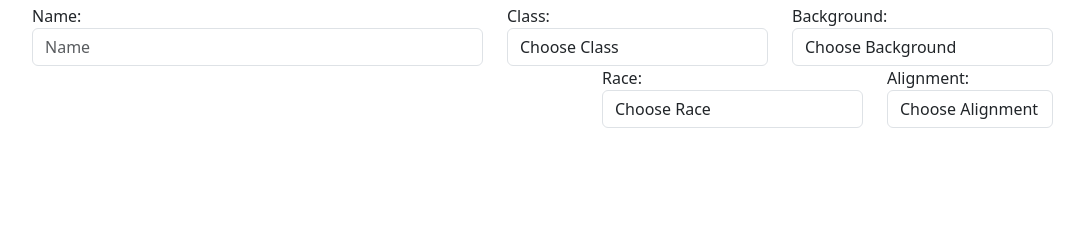
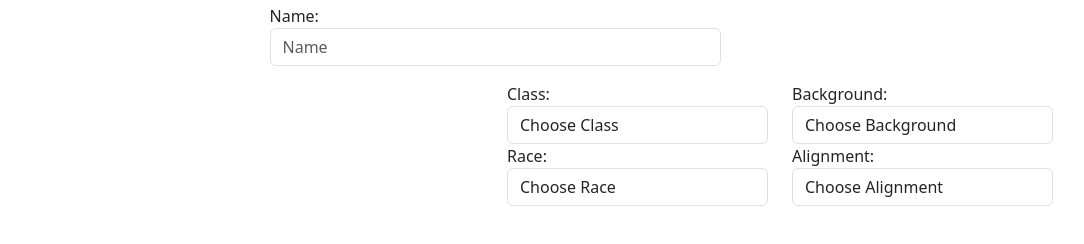
Before and after one commit to EthanWolf714/CharacterGenerator, a plain HTML site: page index.html in a window 1280 px wide. Shown: the part 42-286 px from the top of the page, without its empty margins (145-1229 px from the left). Drawn offline with nearby package versions, Linux system fonts and the light colour scheme.

Commit message:
formatting baisc input boxes

```diff
--- a/index.html
+++ b/index.html
@@ -12,20 +12,33 @@
 </head>
 
 <body>
-    <div class="container">
+    <div>
         <div class="row justify-content-center">
             <div class="col-12 text-center">
                  <h2>Character Generator</h2>
              </div>
          </div>
+    </div>
+
+
+    <div class="container">
+
         <form>
-
-            <div class="row justify-content-end">
+            <div class="row justify-content-center">
                 <div class="form-group col-md-5">
                     <label for="inputName">Name:</label>
                     <input type="text" class="form-control" id="inputName" placeholder="Name">
                 </div>
+            </div>
 
+
+                <div class="form-group-row">
+                    <p></p>
+                    <p></p>
+                </div>
+
+
+            <div class="row justify-content-end">
                 <div class="form-group col-md-3">
                     <label for="inputClass">Class:</label>
                     <select id="inputClass" class="form-control">
@@ -40,7 +53,6 @@
                     </select>
 
                 </div>
-
             </div>
                 <div class="row justify-content-end">
                     <div class="form-group col-md-3">
@@ -50,12 +62,12 @@
                             <option>Elf</option>
                         </select>
                     </div>
-                  <div class="form-group col-md-2">
+                    <div class="form-group col-md-3">
                         <label for="inputAlign">Alignment:</label>
                         <select id="inputAlign" class="form-control">
                             <option selected>Choose Alignment</option>
+                        </select>
 
-                        </select>
                     </div>
                 </div>
         </form>
```
Lines whose indentation alone changed are shown as unchanged.
